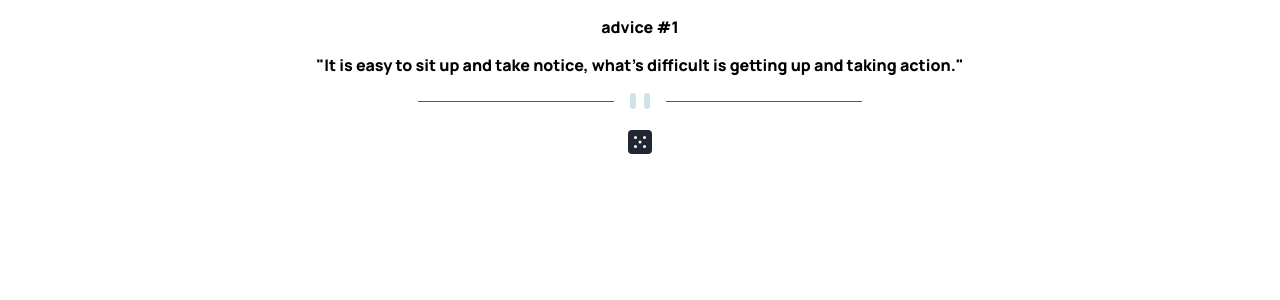
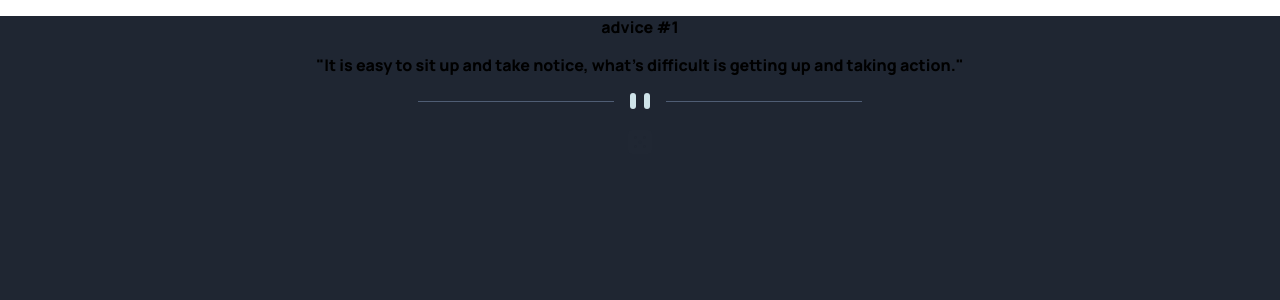
Before and after one commit to nico-dev-it/advice-generator, a React (Create React App) app: page / in a window 1280 px wide. Shown: the top 300 px of the page. Built offline with nearby package versions, Linux system fonts and the light colour scheme.

Commit message:
app styled

```diff
--- a/src/App.css
+++ b/src/App.css
@@ -1,4 +1,6 @@
 .App {
   text-align: center;
   font-family: 'Manrope', sans-serif;
+  background-color: #1F2632FF;
+  height: 100vh;
 }
```
